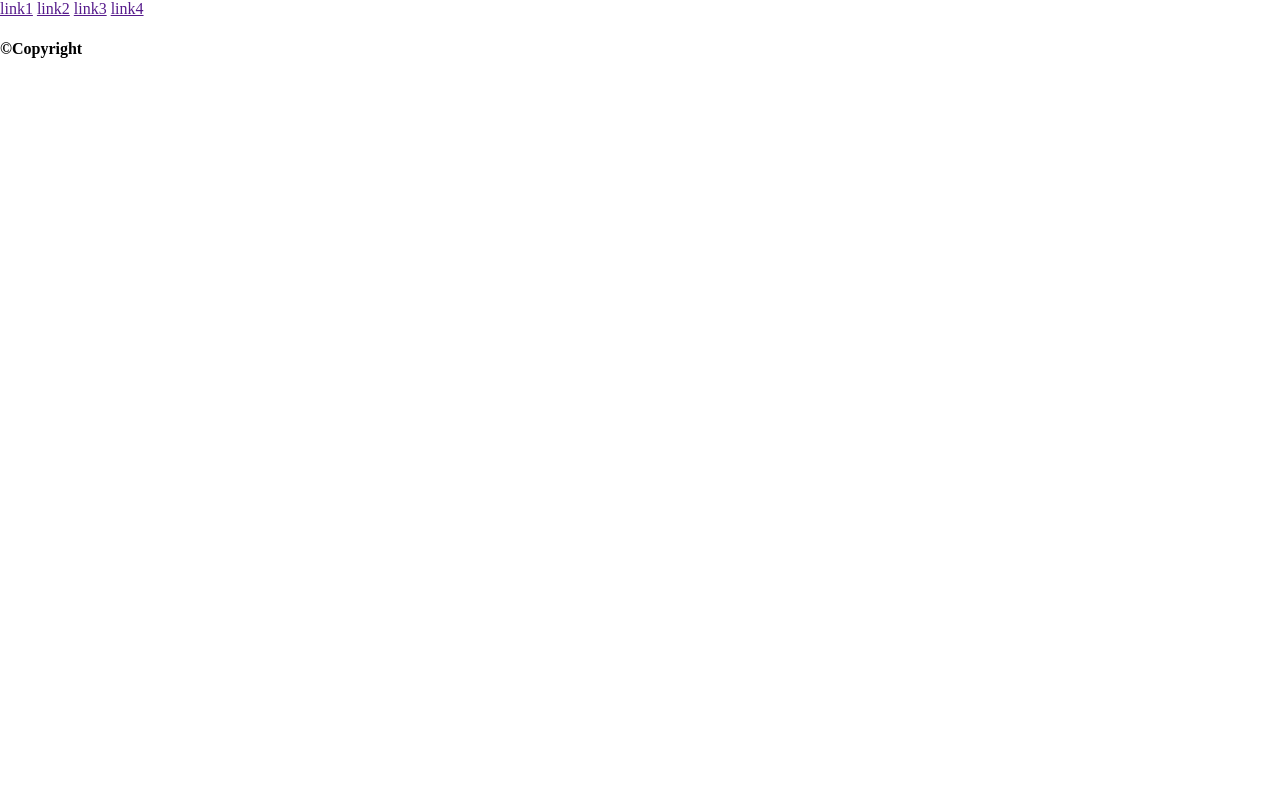
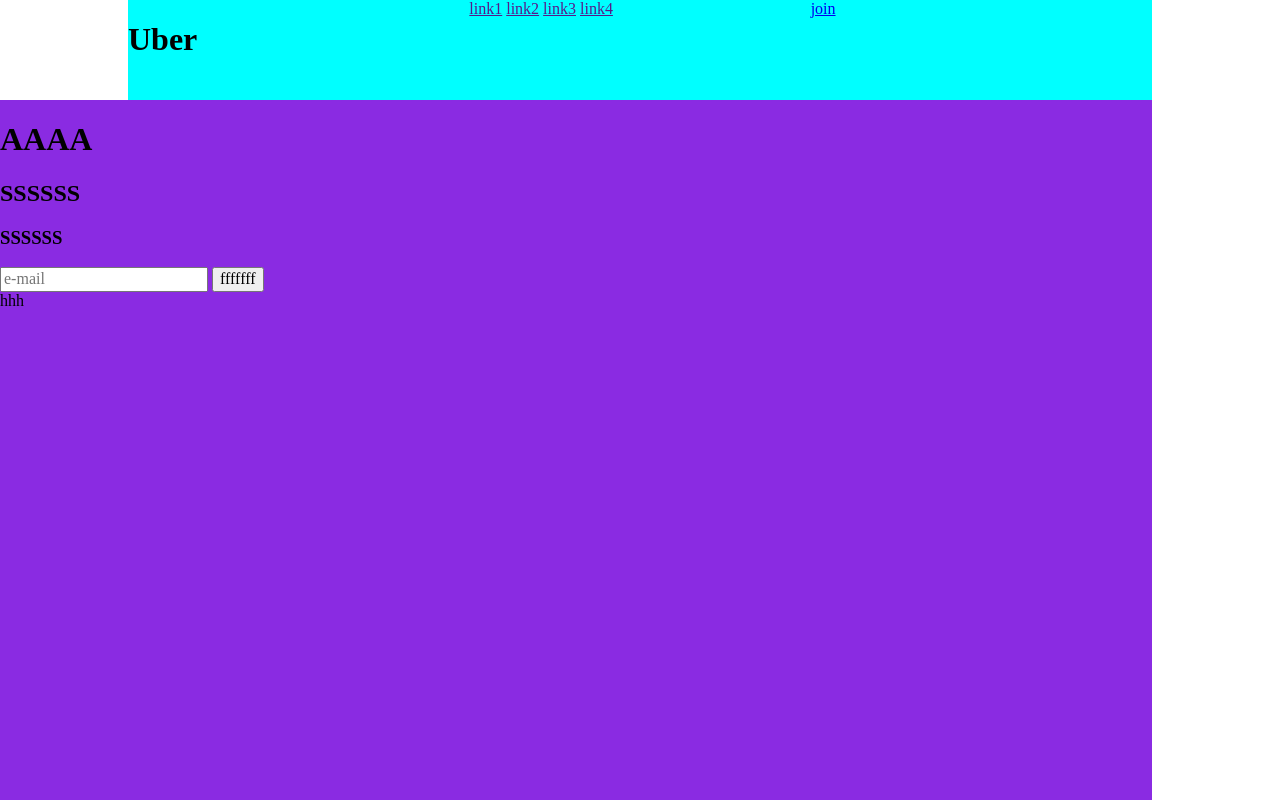
Before and after one commit to Elderpunk/Uber, a plain HTML site: page index.html in a window 1280 px wide. Drawn offline with Linux system fonts and the light colour scheme.

Commit message:
modificado index

```diff
--- a/css/index.css
+++ b/css/index.css
@@ -1,3 +1,25 @@
-/* *********************************** */
-/* *** Estilos SOLO para index.html *** */
-/* *********************************** */
+.container{
+    height: 100vh;
+    display: grid;
+    grid-template-columns: 10% 1fr 10%;
+    grid-template-rows: 100px 1fr;
+}
+
+header{
+    background-color: aqua;
+    grid-column: 2/3;
+    grid-row: 1/1;
+    display: grid;
+    grid-template-columns: repeat(3,1fr);
+
+}
+
+
+
+
+
+main{
+grid-column: 1/3;
+grid-row: 2/3;
+background-color: blueviolet;
+}
--- a/index.html
+++ b/index.html
@@ -3,7 +3,7 @@
   <head>
     <meta charset="utf-8" />
     <!-- SEO = Básico -->
-    <title></title>
+    <title>Control Dos</title>
     <meta name="description" content="" />
     <meta name="viewport" content="width=device-width, initial-scale=1" />
 
@@ -27,27 +27,40 @@
     <meta name="theme-color" content="#fafafa" />
   </head>
   <body>
-    <!-- *** ESTRUCTURA SEMÁNTICA *** -->
-    <!-- Header (encabezado de la página, zona superior) -->
+   <div class="container">
+
     <header>
-      <!-- nav (el navegador de toda la web) -->
-      <nav>
+
+      <h1 class="logo">Uber</h1>
+      <nav class="menu">
         <a href="" class="link1">link1</a>
         <a href="" class="link2">link2</a>
         <a href="" class="link3">link3</a>
         <a href="" class="link4">link4</a>
       </nav>
+
+      <a class="boton_menu" href="#"gdgdgdg>join</a>
     </header>
-    <!-- Main (centro de la página, zona central) -->
+
     <main>
-      <!-- section y article (posibilidades dentro de main) -->
+      <figure></figure>
+     <h1>AAAA</h1>
+     <h2>SSSSSS</h2>
+     <h3>SSSSSS</h3>
+     <form action="">
+       <input type="email" placeholder="e-mail">
+       <button>fffffff</button>
+     </form>
+     <a href="#"></a> <span>hhh</span>
     </main>
-    <!-- Footer (final de la página, zona inferior) -->
-    <footer>
+  </div>
+
+  <!--
+  <footer>
       <h4>&copy;Copyright</h4>
     </footer>
 
-    <!-- *** Google Analytics *** -->
+    *** Google Analytics *** -->
     <script src="https://www.google-analytics.com/analytics.js" async></script>
   </body>
 </html>
```
